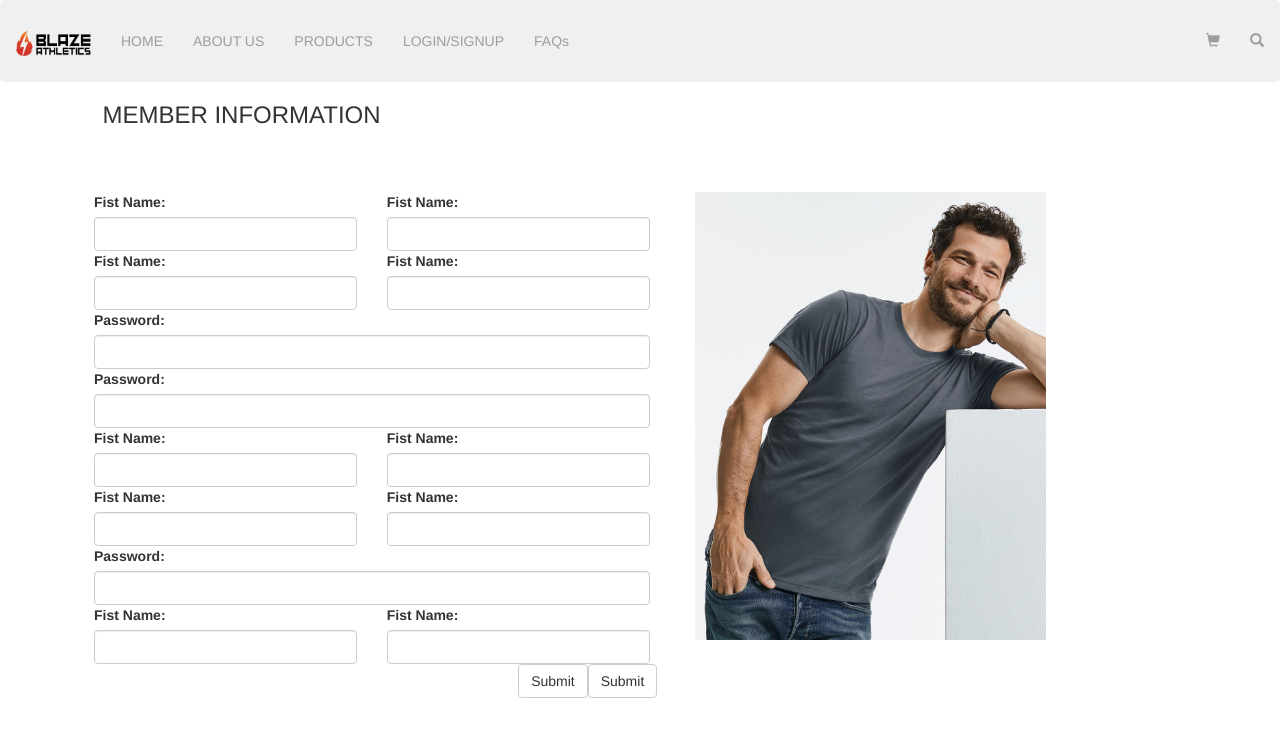
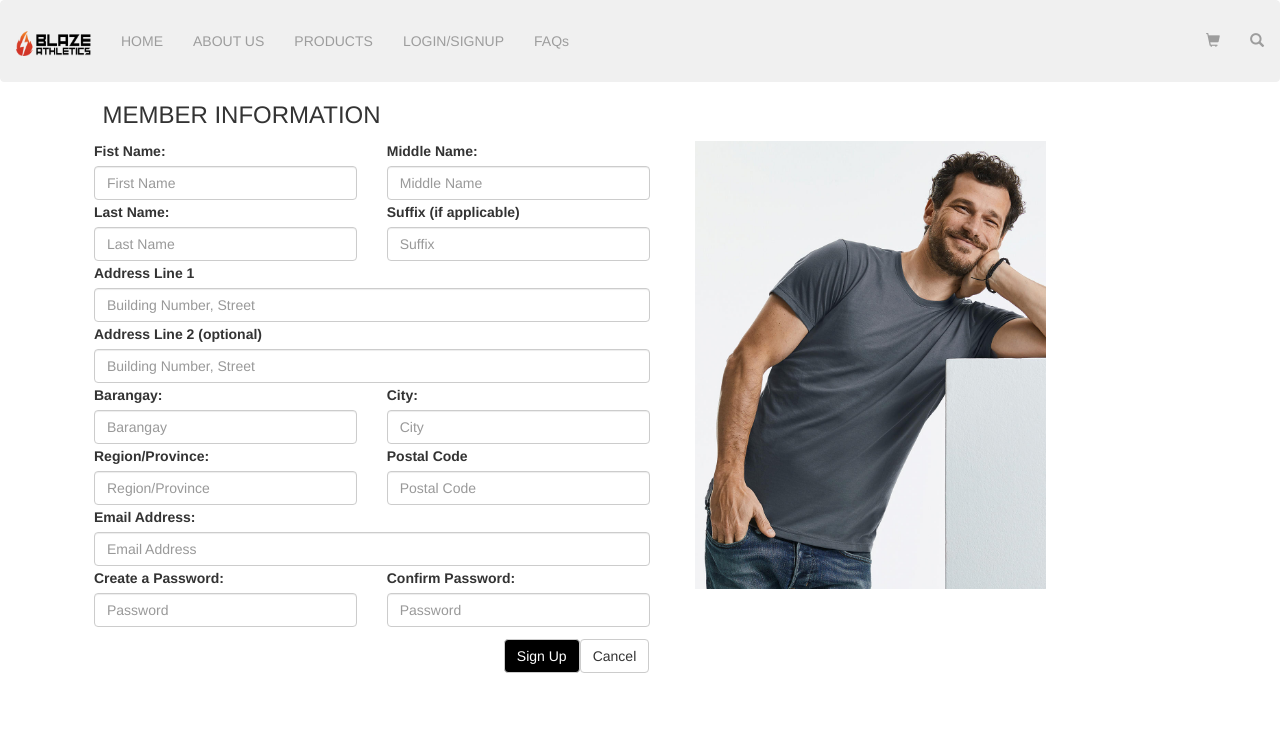
Before and after one commit to futatsu774/BlazeAthletics, an Angular app: page /sign-up in a window 1280 px wide. Shown: the top 736 px of the page. Built offline with nearby package versions, Linux system fonts and the light colour scheme.

Commit message:
Updated styling
updated the styling of the login and sign up components, added the faq page

```diff
--- a/src/app/faq-page/faq-page.component.css
+++ b/src/app/faq-page/faq-page.component.css
@@ -0,0 +1,22 @@
+h3 {
+	text-align: center;
+}
+
+ .home-body {
+    margin-left: 10%;
+    margin-right: 10%;
+  }
+.btn-align{
+	float:right;
+	margin-right: 25px;
+}
+
+.btnblack{
+	background-color: black;
+	color: white;
+}
+
+.question {
+	  font-weight: bold;
+	  font-size: 20px;
+}
--- a/src/app/faq-page/faq-page.component.html
+++ b/src/app/faq-page/faq-page.component.html
@@ -1 +1,40 @@
-<p>faq-page works!</p>
+<div class="row home-body container-fluid">
+    <h3> FREQUENTLY ASKED QUESTION</h3>
+
+    <div class="col-sm-6">
+      <div class="col-sm-12">
+        <p class = "question"> QUESTION</p>
+        <p>Lorem ipsum dolor sit amet, consectetur adipiscing elit. Suspendisse hendrerit convallis dapibus. Nullam vehicula magna nec blandit varius. Aliquam turpis mauris, dapibus a tincidunt eget, varius eget erat. In hac habitasse platea dictumst.</p>
+      </div>
+      <div class="col-sm-12">
+        <p class = "question"> QUESTION</p>
+        <p>Lorem ipsum dolor sit amet, consectetur adipiscing elit. Suspendisse hendrerit convallis dapibus. Nullam vehicula magna nec blandit varius. Aliquam turpis mauris, dapibus a tincidunt eget, varius eget erat. In hac habitasse platea dictumst.</p>
+      </div>
+      <div class="col-sm-12">
+        <p class = "question"> QUESTION</p>
+        <p>Lorem ipsum dolor sit amet, consectetur adipiscing elit. Suspendisse hendrerit convallis dapibus. Nullam vehicula magna nec blandit varius. Aliquam turpis mauris, dapibus a tincidunt eget, varius eget erat. In hac habitasse platea dictumst.</p>
+      </div>
+    </div>
+
+    <div class="col-sm-6">
+    <h4>GOT ANY MORE QUESTIONS?</h4>
+    <form action="/action_page.php">
+      <div class="form-group form-margin col-sm-12">
+        <label for="fname">Name:</label>
+        <input type="text" class="form-control" id="fname">
+      </div>
+      <div class="form-group col-sm-12">
+        <label for="email">E-mail:</label>
+        <input type="email" class="form-control" id="email">
+      </div>
+      <div class="form-group col-sm-12">
+        <label for="message">Message/Concern</label>
+        <input type="text" class="form-control" style= "height:150px;"id="message">
+      </div>
+      <div class="col-sm-12">
+        <button type="submit" class="btn  btn-align btn-default">Cancel</button>
+        <button type="submit" class="btn  btn-align btn-default btnblack ">Submit</button>
+      </div>
+    </form>
+    </div>
+</div>
--- a/src/app/login-page/login-page.component.css
+++ b/src/app/login-page/login-page.component.css
@@ -22,9 +22,34 @@
 
  .btn-login  {
      margin-top: 5%;
-     margin-left: 20%;
      width: 110px;
+     margin-right: 20px;
  }
+
  .noaccount {
          margin-top: 5%;
  }
+
+ .width-adjust {
+      width: 60%;
+ }
+
+ .form-control {
+     margin-right: 10px;
+     align-items: center;
+     display: block;
+     width: 70%;
+     }
+
+ .margin-right {
+     padding-left: 50px;
+  }
+
+ .btnblack{
+     background-color: black;
+     color: white;
+ }
+
+ .txtblack {
+     color: black;
+ }
--- a/src/app/login-page/login-page.component.html
+++ b/src/app/login-page/login-page.component.html
@@ -1,31 +1,26 @@
 <div class="row signup-container">
-    <div class="col-sm-6 container-fluid ">
+
+    <div class="col-sm-6 container-fluid margin-left ">
       <form action="/action_page.php">
-
         <div class="form-group form-margin col-sm-12">
-                <label for="fname">Fist Name:</label>
-                <input type="text" class="form-control" id="fname">
+          <label for="uname">Username:</label>
+          <input type="text" class="form-control width-adjust" id="uname" placeholder="Enter Your Username">
         </div>
-
         <div class="form-group col-sm-12">
-                <label for="fname">Fist Name:</label>
-                <input type="text" class="form-control" id="fname">
+          <label for="passwd">Password:</label>
+          <input type="password" class="form-control width-adjust" id="passwd" placeholder="Enter Your Password">
         </div>
-
         <div class="col-sm-12">
-                <button type="submit" class="btn  btn-login btn-default ">Submit</button>
-                <button type="submit" class="btn  btn-login btn-default">Submit</button>
+            <button type="submit" class="btn  btn-login btn-default btnblack">LOG IN</button>
+          <button type="submit" class="btn  btn-login btn-default">CANCEL</button>
         </div>
-
         <div class="col-sm-12 noaccount">
-                <a (click)="onSignUp()" style="cursor: pointer;"> Don't have an account? </a>
+          <a (click)="onSignUp()" class="txtblack;" style="cursor: pointer;"> Don't have an account yet? Sign up instead</a>
         </div>
-
       </form>
   </div>
 
   <div class="col-sm-6">
       <img src="assets/sample.jpg" style="width:60%">
   </div>
-
 </div>
--- a/src/app/signup-page/signup-page.component.css
+++ b/src/app/signup-page/signup-page.component.css
@@ -1,20 +1,23 @@
-.body {
+body {
     height: 100%;
     overflow-y: hidden;
+    overflow-x: hidden;
  }
  h3 {
      margin-left: 8%;
  }
- .signup-container {
+ .container-margin {
      margin-left: 5%;
-     margin-top: 5%;
+     margin-top: 1%;
  }
 
- .signup-btn {
-     margin-left: 75%;
+ .btnbtm{
+ margin-top: 10px;
+ margin-left: 70%;
+
  }
  .form-group {
-      margin-bottom: 0px;
+      margin-bottom: 2px;
  }
  .form-margin {
       margin-bottom: 10px;
@@ -27,4 +30,9 @@
  }
  .noaccount {
          margin-top: 5%;
+
  }
+ .btnblack{
+     background-color: black;
+     color: white;
+ }
--- a/src/app/signup-page/signup-page.component.html
+++ b/src/app/signup-page/signup-page.component.html
@@ -1,69 +1,68 @@
 <h3> MEMBER INFORMATION</h3>
-<div class="row signup-container">
+<div class="row container-margin">
 	<div class="col-sm-6 container-fluid ">
 	<form action="/action_page.php">
 
 		<div class="form-group col-sm-6">
 	    	<label for="fname">Fist Name:</label>
-    <input type="text" class="form-control" id="fname">
+	    	<input type="text" class="form-control" id="fname" placeholder="First Name">
 		</div>
 	  	<div class="form-group col-sm-6">
-	<label for="fname">Fist Name:</label>
-    <input type="text" class="form-control" id="fname">
+	   		<label for="mname">Middle Name:</label>
+	    	<input type="text" class="form-control" id="mname" placeholder="Middle Name">
 		</div>
 		<div class="form-group col-sm-6">
-    <label for="fname">Fist Name:</label>
-    <input type="text" class="form-control" id="fname">
+			<label for="lname">Last Name:</label>
+	    	<input type="text" class="form-control" id="lname" placeholder="Last Name">
 		</div>
 		<div class="form-group col-sm-6">
-	<label for="fname">Fist Name:</label>
-    <input type="text" class="form-control" id="fname">
+			<label for="suffix">Suffix (if applicable)</label>
+	    	<input type="text" class="form-control" id="suffix" placeholder="Suffix">
 		</div>
 	  	<div class="form-group col-sm-12">
-    <label for="pwd">Password:</label>
-    <input type="password" class="form-control" id="pwd">
+	    	<label for="adrs1">Address Line 1</label>
+	    	<input type="text" class="form-control" id="adrs1" placeholder="Building Number, Street">
 	 	</div>
 	    <div class="form-group col-sm-12">
-    <label for="pwd">Password:</label>
-    <input type="password" class="form-control" id="pwd">
+	    	<label for="adrs2">Address Line 2 (optional)</label>
+	    	<input type="text" class="form-control" id="adrs2" placeholder="Building Number, Street">
 	  	</div>
 	   	<div class="form-group col-sm-6">
-    <label for="fname">Fist Name:</label>
-    <input type="text" class="form-control" id="fname">
+	    	<label for="brgy">Barangay:</label>
+	    	<input type="text" class="form-control" id="brgy" placeholder="Barangay">
 		</div>
 		<div class="form-group col-sm-6">
-	<label for="fname">Fist Name:</label>
-    <input type="text" class="form-control" id="fname">
+			<label for="city">City:</label>
+	    	<input type="text" class="form-control" id="city" placeholder="City">
 		</div>
 	  	<div class="form-group col-sm-6">
-    <label for="fname">Fist Name:</label>
-    <input type="text" class="form-control" id="fname">
+		    <label for="prov">Region/Province:</label>
+		    <input type="text" class="form-control" id="prov" placeholder="Region/Province">
 		</div>
 		<div class="form-group col-sm-6">
-	<label for="fname">Fist Name:</label>
-    <input type="text" class="form-control" id="fname">
+			<label for="pcode">Postal Code</label>
+		    <input type="text" class="form-control" id="pcode" placeholder="Postal Code">
 		</div>
 		<div class="form-group col-sm-12">
-    <label for="pwd">Password:</label>
-    <input type="password" class="form-control" id="pwd">
+		    <label for="email">Email Address:</label>
+		    <input type="password" class="form-control" id="email" placeholder="Email Address">
 		</div>
 		<div class="form-group col-sm-6">
-    <label for="fname">Fist Name:</label>
-    <input type="text" class="form-control" id="fname">
+	    	<label for="crtpasswd">Create a Password:</label>
+	    	<input type="password" class="form-control" id="crtpasswd" placeholder="Password">
 		</div>
 		<div class="form-group col-sm-6">
-	<label for="fname">Fist Name:</label>
-    <input type="text" class="form-control" id="fname">
+			<label for="confpasswd">Confirm Password:</label>
+		    <input type="password" class="form-control" id="confpasswd" placeholder="Password">
 		</div>
-<div class="signup-btn">
-	<button type="submit" class="btn btn-default ">Submit</button>
-  <button type="submit" class="btn btn-default ">Submit</button>
+		<div class="col-sm-12 btnbtm">
+			<button type="submit" class="btn btn-default btnblack">Sign Up</button>
+	  		<button type="submit" class="btn btn-default ">Cancel</button>
 		</div>
 	</form>
+	</div>
 
-</div>
 	<div class="col-sm-6">
 		<img src="assets/sample.jpg" style="width:60%">
 	</div>
-
 </div>
```
Lines whose indentation alone changed are shown as unchanged.
